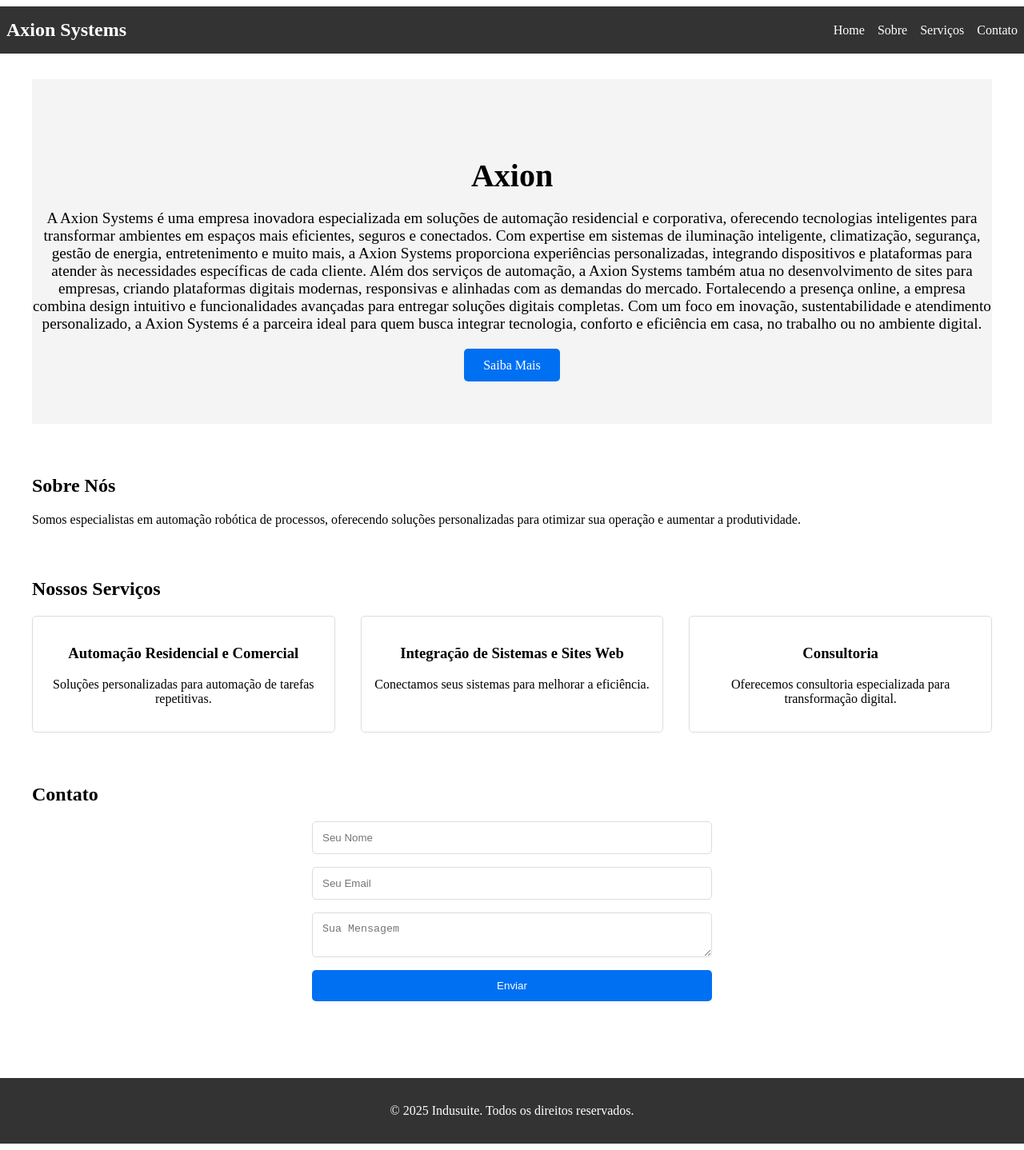
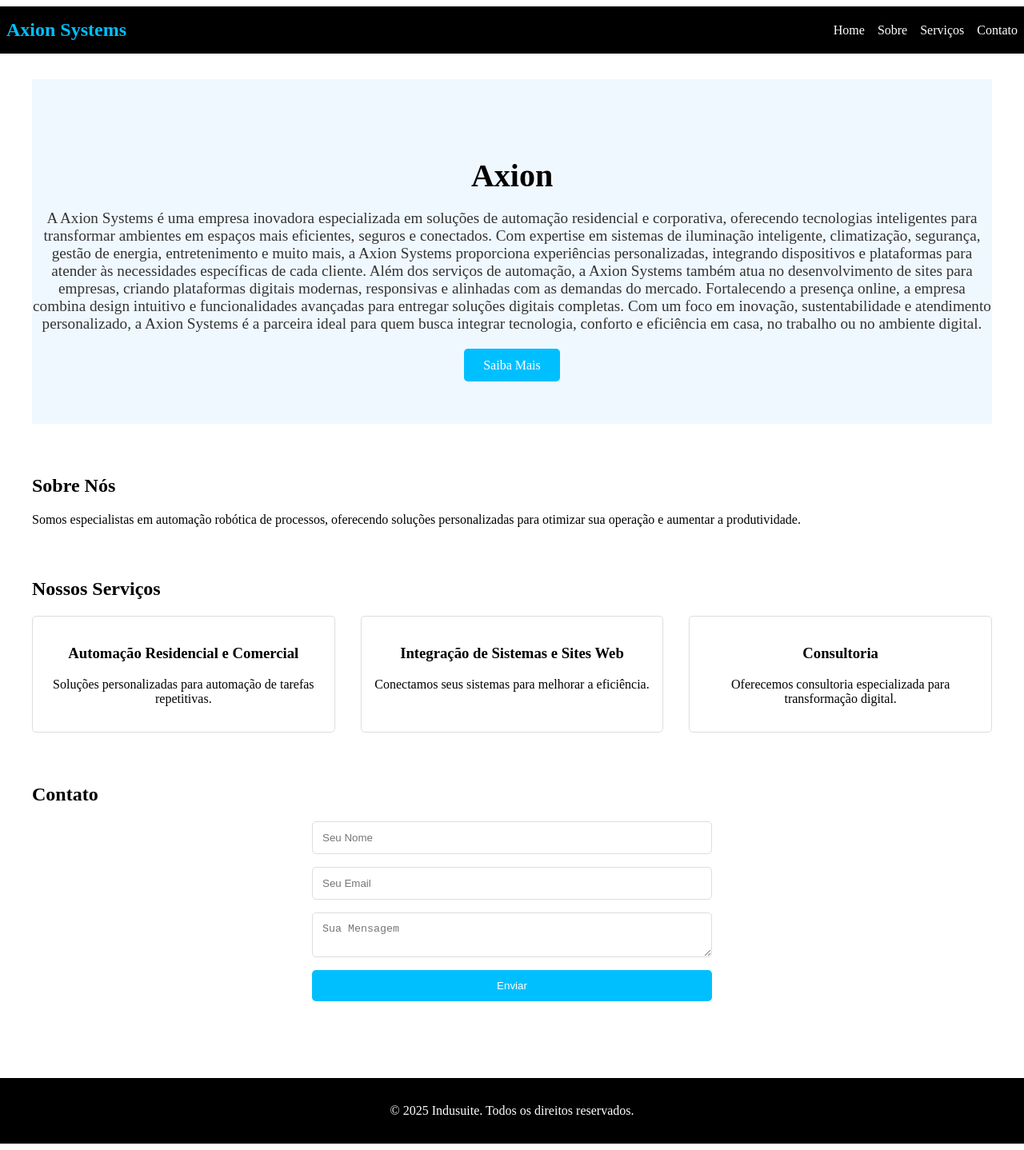
Before and after one commit to gabrieltuny7/Axion, a Next.js app: page / in a window 1280 px wide. Shown: the whole page at 80% size. Built offline with nearby package versions, Linux system fonts and the light colour scheme.

Commit message:
Protipo 2,1

```diff
--- a/styles/Home.module.css
+++ b/styles/Home.module.css
@@ -3,13 +3,14 @@
   display: flex;
   flex-direction: column;
   align-items: center;
+  background-color: #ffffff; /* Fundo branco */
 }
 
 .header {
   width: 100%;
   padding: 1rem;
-    background-color: #333;
-    color: white;
+  background-color: #000000; /* Preto */
+  color: #ffffff; /* Branco */
   display: flex;
   justify-content: space-between;
   align-items: center;
@@ -18,6 +19,7 @@
 .logo h1 {
   margin: 0;
   font-size: 1.5rem;
+  color: #00bfff; /* Azul claro para o logo */
 }
 
 .nav ul {
@@ -28,8 +30,13 @@
 }
 
 .nav a {
-    color: white;
+  color: #ffffff; /* Branco */
   text-decoration: none;
+  transition: color 0.3s ease;
+}
+
+.nav a:hover {
+  color: #00bfff; /* Azul claro ao passar o mouse */
 }
 
 .main {
@@ -37,30 +44,38 @@
   width: 100%;
   max-width: 1200px;
   padding: 2rem;
+  background-color: #ffffff; /* Fundo branco */
 }
 
 .hero {
   text-align: center;
   padding: 4rem 0;
-    background-color: #f4f4f4;
+  background-color: #f0f8ff; /* Azul claro bem claro para o fundo do hero */
 }
 
 .hero h2 {
   font-size: 2.5rem;
   margin-bottom: 1rem;
+  color: #000000; /* Preto */
 }
 
 .hero p {
   font-size: 1.2rem;
   margin-bottom: 2rem;
+  color: #333333; /* Cinza escuro para o texto */
 }
 
 .ctaButton {
   padding: 0.75rem 1.5rem;
-    background-color: #0070f3;
-    color: white;
+  background-color: #00bfff; /* Azul claro */
+  color: #ffffff; /* Branco */
   text-decoration: none;
   border-radius: 5px;
+  transition: background-color 0.3s ease;
+}
+
+.ctaButton:hover {
+  background-color: #009acd; /* Azul mais escuro ao passar o mouse */
 }
 
 .section {
@@ -78,6 +93,12 @@
   border: 1px solid #ddd;
   border-radius: 5px;
   text-align: center;
+  background-color: #ffffff; /* Fundo branco */
+  transition: box-shadow 0.3s ease;
+}
+
+.serviceCard:hover {
+  box-shadow: 0 4px 8px rgba(0, 0, 0, 0.1); /* Sombra ao passar o mouse */
 }
 
 .contactForm {
@@ -93,21 +114,38 @@
   padding: 0.75rem;
   border: 1px solid #ddd;
   border-radius: 5px;
+  background-color: #ffffff; /* Fundo branco */
+  color: #000000; /* Preto */
 }
 
 .contactForm button {
   padding: 0.75rem;
-    background-color: #0070f3;
-    color: white;
+  background-color: #00bfff; /* Azul claro */
+  color: #ffffff; /* Branco */
   border: none;
   border-radius: 5px;
   cursor: pointer;
+  transition: background-color 0.3s ease;
+}
+
+.contactForm button:hover {
+  background-color: #009acd; /* Azul mais escuro ao passar o mouse */
 }
 
 .footer {
   width: 100%;
   padding: 1rem;
-    background-color: #333;
-    color: white;
+  background-color: #000000; /* Preto */
+  color: #ffffff; /* Branco */
   text-align: center;
 }
+
+.footer a {
+  color: #00bfff; /* Azul claro para links no footer */
+  text-decoration: none;
+  transition: color 0.3s ease;
+}
+
+.footer a:hover {
+  color: #ffffff; /* Branco ao passar o mouse */
+}
```
Lines whose indentation alone changed are shown as unchanged.
